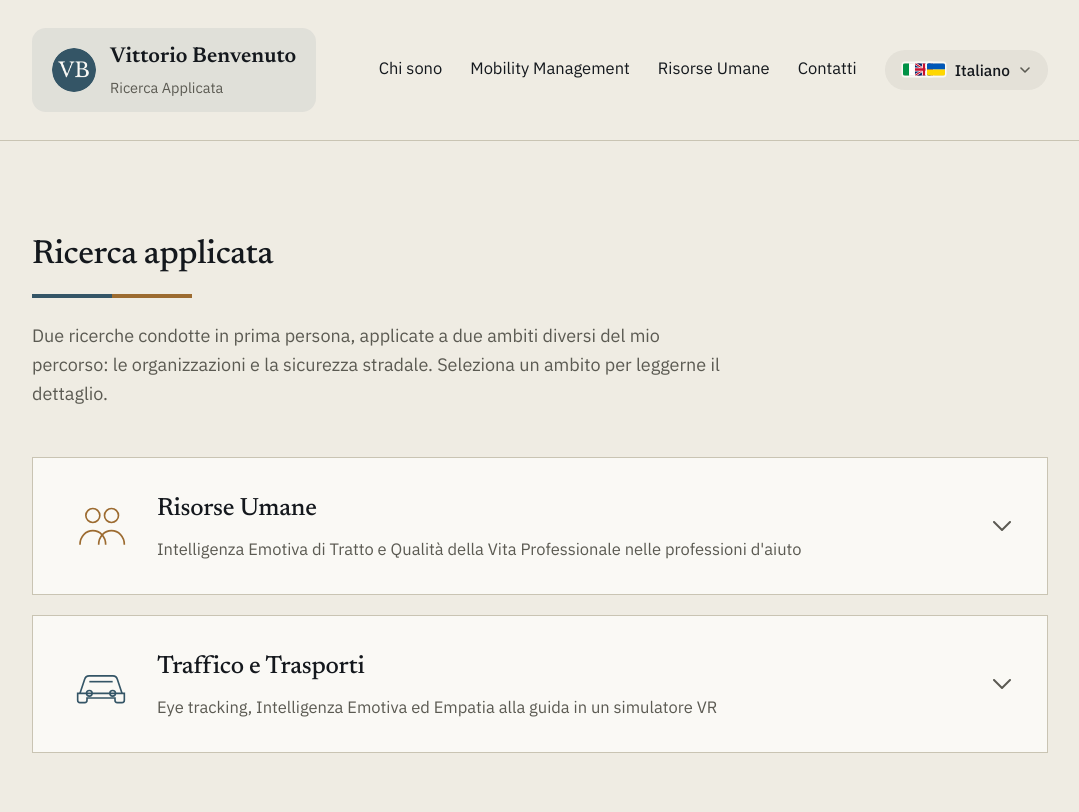
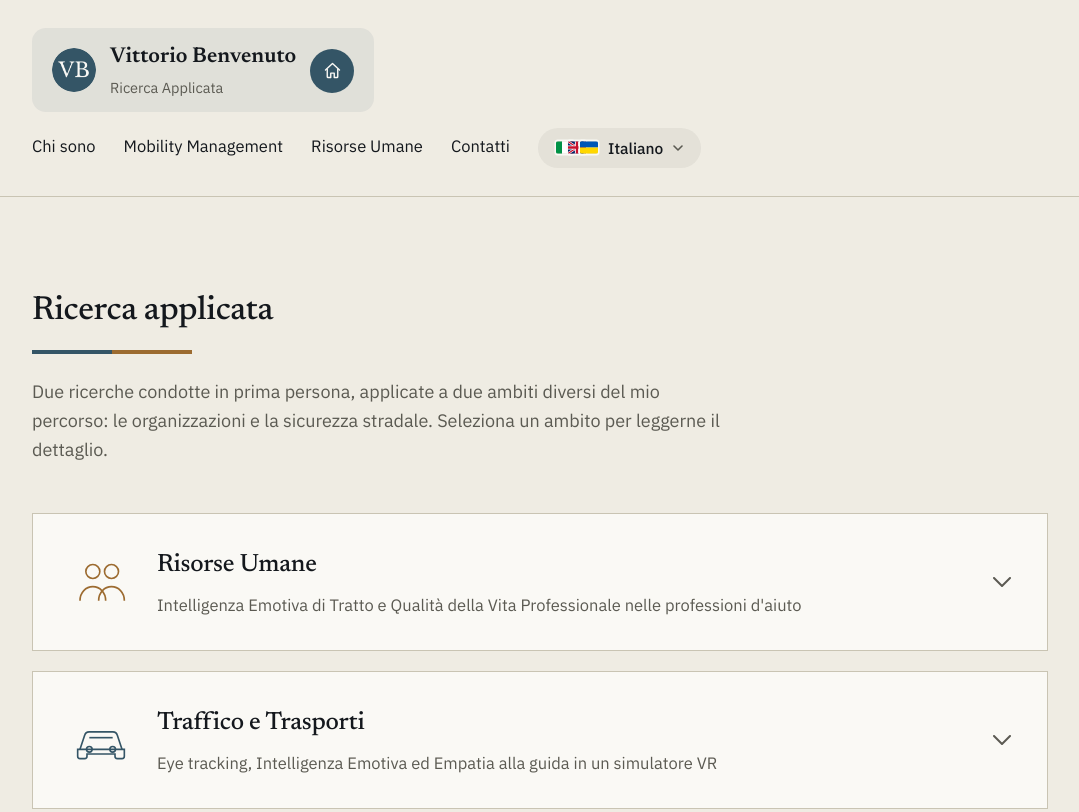
Before and after one commit to Isithrim92/Pacific, a plain HTML site: page ricerca-applicata.html in a window 1280 px wide. Shown: the top 812 px of the page, without its empty margins (100-1179 px from the left). Drawn offline with Linux system fonts and the light colour scheme.

Commit message:
Add files via upload

```diff
--- a/ricerca-applicata.html
+++ b/ricerca-applicata.html
@@ -86,6 +86,15 @@
     background:rgba(52,85,102,0.08);
     border-radius:14px;
     padding:12px 20px;
+    transition:background .2s ease;
+  }
+  a.brand{
+    text-decoration:none;
+    color:inherit;
+    cursor:pointer;
+  }
+  a.brand:hover, a.brand:focus-visible{
+    background:rgba(52,85,102,0.16);
   }
   .brand-badge{
     width:44px;
@@ -93,6 +102,21 @@
     border-radius:50%;
     flex-shrink:0;
     display:block;
+  }
+  .brand .home-badge{
+    width:44px;
+    height:44px;
+    border-radius:50%;
+    flex-shrink:0;
+    display:flex;
+    align-items:center;
+    justify-content:center;
+    background:var(--slate);
+    color:var(--white);
+  }
+  .brand .home-badge svg{ width:21px; height:21px; display:block; }
+  @media (max-width:480px){
+    .brand .home-badge{ display:none; }
   }
   .brand span{
     display:block;
@@ -551,13 +575,16 @@
 
 <header>
   <div class="wrap">
-    <div class="brand">
+    <a class="brand" href="index.html" aria-label="Torna alla home">
       <img class="brand-badge" src="monogramma-vb-ricerca-applicata.png" alt="" width="44" height="44">
       <div>
-        <a href="index.html" style="text-decoration:none;color:inherit;">Vittorio Benvenuto</a>
+        Vittorio Benvenuto
         <span data-i18n="ric.brand.tag">Ricerca Applicata</span>
       </div>
-    </div>
+      <span class="home-badge" aria-hidden="true">
+        <svg viewBox="0 0 24 24" fill="none" xmlns="http://www.w3.org/2000/svg"><path d="M4 11.5L12 4l8 7.5" stroke="currentColor" stroke-width="1.6" stroke-linecap="round" stroke-linejoin="round"/><path d="M6 10v9a1 1 0 0 0 1 1h3v-5h4v5h3a1 1 0 0 0 1-1v-9" stroke="currentColor" stroke-width="1.6" stroke-linejoin="round"/></svg>
+      </span>
+    </a>
     <div class="header-right">
     <nav id="mainNav">
       <a href="risorse-umane.html#chi-sono" data-i18n="shared.nav.chiSono">Chi sono</a>
```
Also changed, not shown: mobility-management.html (+30 -3 lines), risorse-umane.html (+30 -3 lines), monogramma-vb-ink.png (added).
